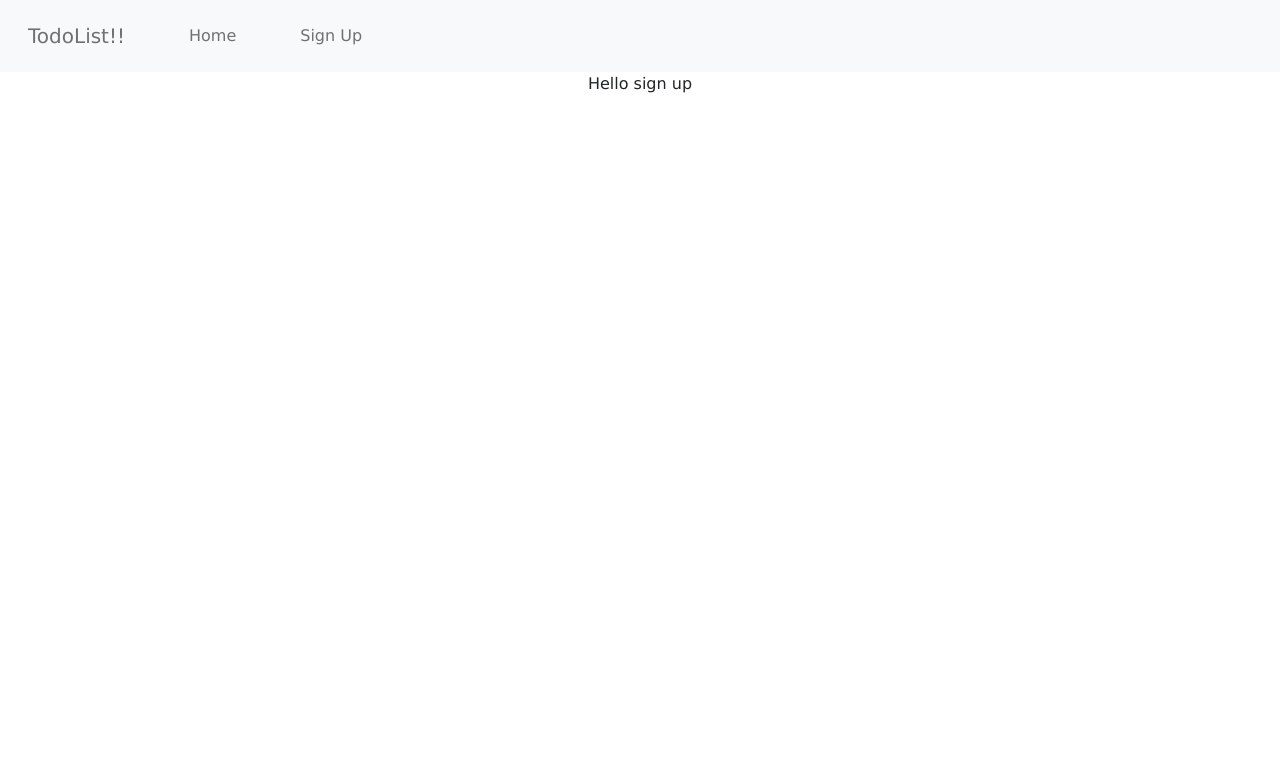
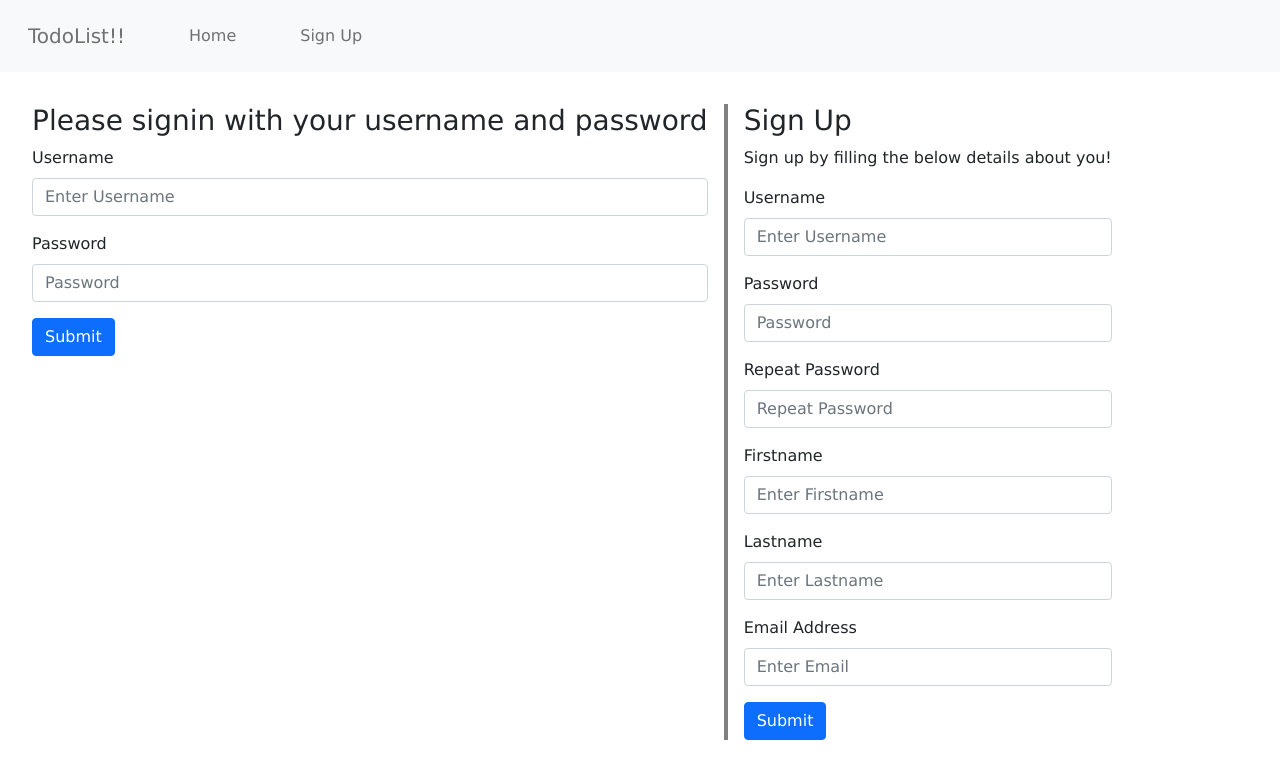
Before and after one commit to gbundala/todo-appV2, a React (Create React App) app in the folder frontend/: page /signup in a window 1280 px wide. Shown: the top 778 px of the page. Built offline with nearby package versions, Linux system fonts and the light colour scheme.

Commit message:
completed the initial business logic for signup and signing more to go

```diff
--- a/frontend/src/App.js
+++ b/frontend/src/App.js
@@ -1,4 +1,5 @@
 // Stylesheet
+import { useState } from "react";
 import { Route, Routes } from "react-router-dom";
 import "./App.css";
 import Header from "./components/Header/Header";
@@ -11,6 +12,8 @@ import TodoList from "./components/TodoList/TodoList";
 // level with bootstrap links to ensure the entire app
 // is served with the boostrap styles
 function App() {
+  // Define authToken state variable
+  const [authToken, setAuthToken] = useState("");
   return (
     <div className="App">
       <link
@@ -22,8 +25,18 @@ function App() {
 
       <Header />
       <Routes>
-        <Route path="/" element={<TodoList />} />
-        <Route path="/signup" element={<SignInOrSignUp />} />
+        <Route
+          path="/"
+          element={
+            <TodoList authToken={authToken} setAuthToken={setAuthToken} />
+          }
+        />
+        <Route
+          path="/signup"
+          element={
+            <SignInOrSignUp authToken={authToken} setAuthToken={setAuthToken} />
+          }
+        />
       </Routes>
     </div>
   );
--- a/frontend/src/components/SignInOrSignUp/SignIn/SignIn.js
+++ b/frontend/src/components/SignInOrSignUp/SignIn/SignIn.js
@@ -1,5 +1,9 @@
 // React imports
-import React from "react";
+import React, { useState } from "react";
+
+// Formik and Yup imports
+import { useFormik } from "formik";
+import * as Yup from "yup";
 
 // Bootstrap imports
 import Form from "react-bootstrap/Form";
@@ -10,27 +14,113 @@ import FormText from "react-bootstrap/FormText";
 import FormGroup from "react-bootstrap/FormGroup";
 import Button from "react-bootstrap/Button";
 
-export default function SignIn() {
+// React Router imports
+import { useNavigate } from "react-router-dom";
+
+export default function SignIn({ authToken, setAuthToken }) {
+  // Hooks
+  const [error, setError] = useState(null);
+  const navigate = useNavigate();
+
+  // Call the useFormik hook
+  // Instead of returning the formik object we pluck out
+  // the respective props from the object to be used
+  // below in the form
+  const {
+    handleSubmit,
+    handleBlur,
+    handleChange,
+    values,
+    touched,
+    errors,
+    isSubmitting,
+  } = useFormik({
+    initialValues: {
+      username: "",
+      password: "",
+    },
+    validationSchema: Yup.object({
+      username: Yup.string().required("Required"),
+      password: Yup.string().required("Required"),
+    }),
+    onSubmit: (values) => {
+      // FIXME: DELETE CONSOLE LOG
+      console.log(values);
+      handleUserSigningIn(values);
+    },
+  });
+
+  // SignIn Event handler
+  function handleUserSigningIn(credentials) {
+    fetch("api/signin", {
+      method: "POST",
+      headers: {
+        "Content-Type": "application/json",
+      },
+      body: JSON.stringify(credentials),
+    })
+      .then((res) => res.json())
+      .then((data) => {
+        // FIXME: DELETE console
+        console.log("authToken", data);
+        // Save the jwt authToken received from the API into the state (you would need to get the state variable from the App.js as we would pass it down)
+        setAuthToken(data);
+
+        // Save the jwt authToken received from the API into localSession
+        // TODO: Put here the comment about seesionstorage being advised instead of localStorate. attach the link to the refererence as well
+        sessionStorage.setItem("authToken", JSON.stringify(data));
+
+        // Navigate to the home page
+        navigate("/", { replace: true });
+      })
+      .catch((err) => {
+        setError(err);
+        console.error("Error in adding new Todo Item: ", err);
+      });
+  }
+
   return (
     <div>
-      <Form>
-        <FormGroup className="mb-3" controlId="formBasicEmail">
-          <FormLabel>Email address</FormLabel>
-          <FormControl type="email" placeholder="Enter email" />
-          <FormText className="text-muted">
-            We'll never share your email with anyone else.
+      <h3>Please signin with your username and password</h3>
+
+      <Form onSubmit={handleSubmit}>
+        <FormGroup className="mb-3" controlId="formBasicUsername">
+          <FormLabel>Username</FormLabel>
+          <FormControl
+            type="text"
+            name="username"
+            onChange={handleChange}
+            onBlur={handleBlur}
+            value={values.username}
+            placeholder="Enter Username"
+          />
+          <FormText className="text-danger">
+            {errors.username && touched.username && errors.username}
           </FormText>
         </FormGroup>
 
         <FormGroup className="mb-3" controlId="formBasicPassword">
           <FormLabel>Password</FormLabel>
-          <FormControl type="password" placeholder="Password" />
+          <FormControl
+            type="password"
+            name="password"
+            onChange={handleChange}
+            onBlur={handleBlur}
+            values={values.password}
+            placeholder="Password"
+          />
+          <FormText className="text-danger">
+            {errors.password && touched.password && errors.password}
+          </FormText>
         </FormGroup>
 
-        <Button variant="primary" type="submit">
+        <Button variant="primary" type="submit" disabled={isSubmitting}>
           Submit
         </Button>
       </Form>
+
+      {/* TODO: SEE HOW TO IMPLMENT SHOWING ERROR */}
+      {/* <h3>{error && error}</h3> */}
     </div>
   );
 }
--- a/frontend/src/components/SignInOrSignUp/SignInOrSignUp.css
+++ b/frontend/src/components/SignInOrSignUp/SignInOrSignUp.css
@@ -0,0 +1,7 @@
+.signin-and-signup-wrapper {
+  text-align: left;
+  padding: 32px;
+  max-width: fit-content;
+  display: flex;
+  gap: 16px;
+}
--- a/frontend/src/components/SignInOrSignUp/SignInOrSignUp.js
+++ b/frontend/src/components/SignInOrSignUp/SignInOrSignUp.js
@@ -1,5 +1,15 @@
 import React from "react";
+import "./SignInOrSignUp.css";
 
-export default function SignInOrSignUp() {
-  return <div>Hello sign up</div>;
+// Child components
+import SignIn from "./SignIn/SignIn";
+import SignUp from "./SignUp/SignUp";
+
+export default function SignInOrSignUp({ authToken, setAuthToken }) {
+  return (
+    <div className="signin-and-signup-wrapper">
+      <SignIn authToken={authToken} setAuthToken={setAuthToken} />
+      <SignUp authToken={authToken} setAuthToken={setAuthToken} />
+    </div>
+  );
 }
--- /dev/null
+++ b/frontend/src/components/SignInOrSignUp/SignUp/SignUp.css
@@ -0,0 +1,4 @@
+.signup-wrapper {
+  border-left: 4px solid gray;
+  padding-left: 16px;
+}
--- /dev/null
+++ b/frontend/src/components/SignInOrSignUp/SignUp/SignUp.js
@@ -0,0 +1,185 @@
+// React imports
+import React, { useState } from "react";
+
+// Formik and Yup imports
+import { useFormik } from "formik";
+import * as Yup from "yup";
+
+// Bootstrap imports
+import Form from "react-bootstrap/Form";
+import InputGroup from "react-bootstrap/InputGroup";
+import FormControl from "react-bootstrap/FormControl";
+import FormLabel from "react-bootstrap/FormLabel";
+import FormText from "react-bootstrap/FormText";
+import FormGroup from "react-bootstrap/FormGroup";
+import Button from "react-bootstrap/Button";
+
+// Custom Stylesheet
+import "./SignUp.css";
+
+// React Router imports
+import { useNavigate } from "react-router-dom";
+
+export default function SignUp({ authToken, setAuthToken }) {
+  // Hooks
+  const [error, setError] = useState(null);
+  const navigate = useNavigate();
+
+  // Call the useFormik hook
+  // Instead of returning the formik object we pluck out
+  // the respective props from the object to be used
+  // below in the form
+  const { handleSubmit, touched, errors, isSubmitting, getFieldProps } =
+    useFormik({
+      initialValues: {
+        username: "",
+        password: "",
+        repeatPassword: "",
+        firstName: "",
+        lastName: "",
+        email: "",
+      },
+      validationSchema: Yup.object({
+        username: Yup.string().required("Required"),
+        password: Yup.string().required("Required"),
+        repeatPassword: Yup.string().required("Required"),
+        firstName: Yup.string().required("Required"),
+        lastName: Yup.string().required("Required"),
+        email: Yup.string().email("Invalid email address").required("Required"),
+      }),
+      onSubmit: (values) => {
+        if (values.password !== values.repeatPassword) {
+          alert("Confirmed password does not match your password!");
+          return;
+        }
+
+        // FIXME: DELETE LOG
+        console.log(values);
+        handleUserSigningIn(values);
+      },
+    });
+
+  // SignIn Event handler
+  function handleUserSigningIn(credentials) {
+    fetch("api/signup", {
+      method: "POST",
+      headers: {
+        "Content-Type": "application/json",
+      },
+      body: JSON.stringify(credentials),
+    })
+      .then((res) => res.json())
+      .then((data) => {
+        // FIXME: DELETE console
+        console.log("authToken", data);
+        // Save the jwt authToken received from the API into the state (you would need to get the state variable from the App.js as we would pass it down)
+        setAuthToken(data);
+
+        // Save the jwt authToken received from the API into localSession
+        // TODO: Put here the comment about seesionstorage being advised instead of localStorate. attach the link to the refererence as well
+        sessionStorage.setItem("authToken", JSON.stringify(data));
+
+        // Navigate to the home page
+        navigate("/", { replace: true });
+      })
+      .catch((err) => {
+        setError(err);
+        console.error("Error in adding new Todo Item: ", err);
+      });
+  }
+
+  // Inside the form controls we use the getFieldProps method
+  // exposed by Formik to reduce boiler place code. Hence
+  // replacing onChange, onBlur, value and name props
+  // https://formik.org/docs/tutorial#getfieldprops
+
+  return (
+    <div className="signup-wrapper">
+      <h3>Sign Up</h3>
+      <p>Sign up by filling the below details about you!</p>
+
+      <Form onSubmit={handleSubmit}>
+        <FormGroup className="mb-3" controlId="formSignUpUsername">
+          <FormLabel>Username</FormLabel>
+          <FormControl
+            type="text"
+            {...getFieldProps("username")}
+            placeholder="Enter Username"
+          />
+          <FormText className="text-danger">
+            {errors.username && touched.username && errors.username}
+          </FormText>
+        </FormGroup>
+
+        <FormGroup className="mb-3" controlId="formSignUpPassword">
+          <FormLabel>Password</FormLabel>
+          <FormControl
+            type="password"
+            {...getFieldProps("password")}
+            placeholder="Password"
+          />
+          <FormText className="text-danger">
+            {errors.password && touched.password && errors.password}
+          </FormText>
+        </FormGroup>
+
+        <FormGroup className="mb-3" controlId="formBasicRepeatPassword">
+          <FormLabel>Repeat Password</FormLabel>
+          <FormControl
+            type="password"
+            {...getFieldProps("repeatPassword")}
+            placeholder="Repeat Password"
+          />
+          <FormText className="text-danger">
+            {errors.repeatPassword &&
+              touched.repeatPassword &&
+              errors.repeatPassword}
+          </FormText>
+        </FormGroup>
+
+        <FormGroup className="mb-3" controlId="formBasicFirstName">
+          <FormLabel>Firstname</FormLabel>
+          <FormControl
+            type="text"
+            {...getFieldProps("firstName")}
+            placeholder="Enter Firstname"
+          />
+          <FormText className="text-danger">
+            {errors.firstName && touched.firstName && errors.firstName}
+          </FormText>
+        </FormGroup>
+
+        <FormGroup className="mb-3" controlId="formBasicLastName">
+          <FormLabel>Lastname</FormLabel>
+          <FormControl
+            type="text"
+            {...getFieldProps("lastName")}
+            placeholder="Enter Lastname"
+          />
+          <FormText className="text-danger">
+            {errors.lastName && touched.lastName && errors.lastName}
+          </FormText>
+        </FormGroup>
+
+        <FormGroup className="mb-3" controlId="formBasicEmail">
+          <FormLabel>Email Address</FormLabel>
+          <FormControl
+            type="email"
+            {...getFieldProps("email")}
+            placeholder="Enter Email"
+          />
+          <FormText className="text-danger">
+            {errors.email && touched.email && errors.email}
+          </FormText>
+        </FormGroup>
+
+        <Button variant="primary" type="submit" disabled={isSubmitting}>
+          Submit
+        </Button>
+      </Form>
+
+      {/* TODO: SEE HOW TO IMPLMENT SHOWING ERROR */}
+      {/* <h3>{error && error}</h3> */}
+    </div>
+  );
+}
```
Also changed, not shown: 2 other files (tests, documents, lock files or other folders).
